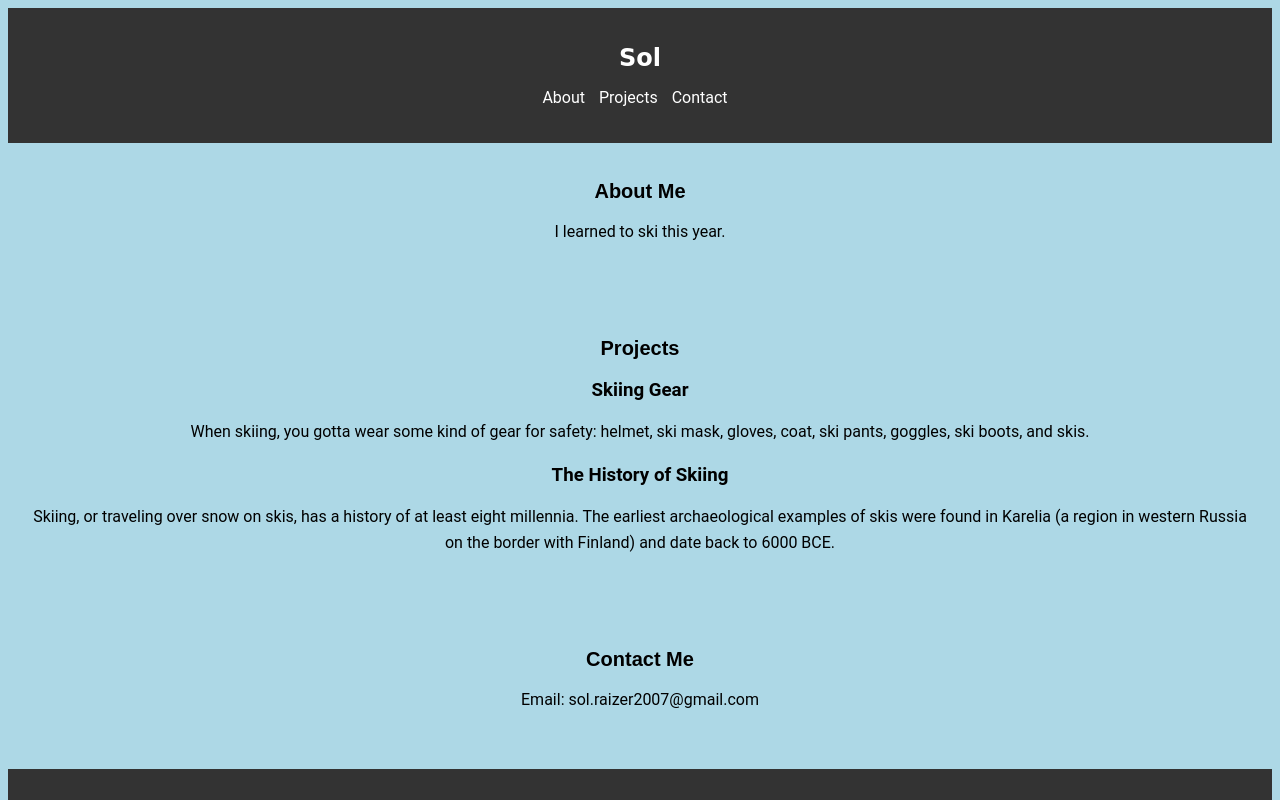
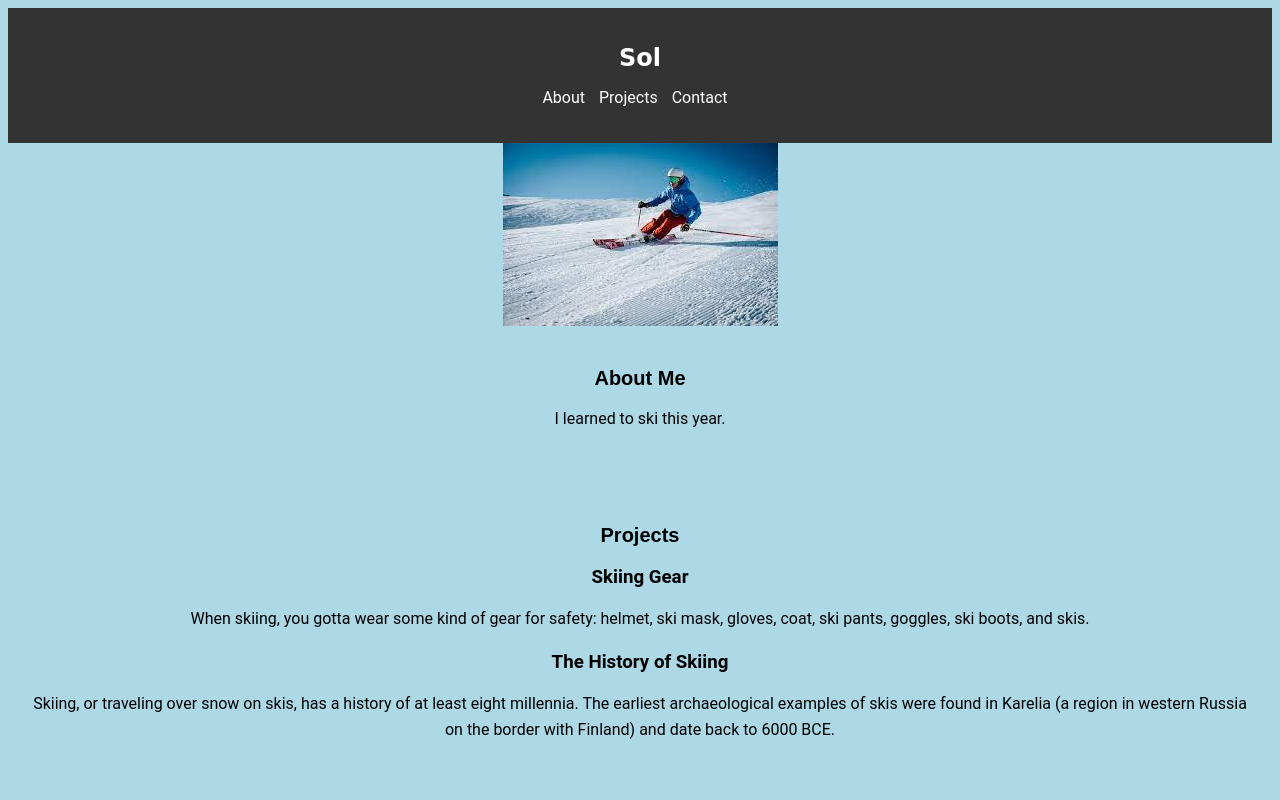
Before and after one commit to solraizer/skiing, a plain HTML site: page index.html in a window 1280 px wide. Shown: the top 800 px of the page. Drawn offline with Linux system fonts and the light colour scheme.

Commit message:
Update index.html

```diff
--- a/index.html
+++ b/index.html
@@ -88,6 +88,8 @@
     </nav>
   </header>
 
+<img src="https://github.com/solraizer/skiing/blob/main/download.jpg?raw=true">
+
   <section id="about">
     <h2>About Me</h2>
     <p>I learned to ski this year.</p>
```
